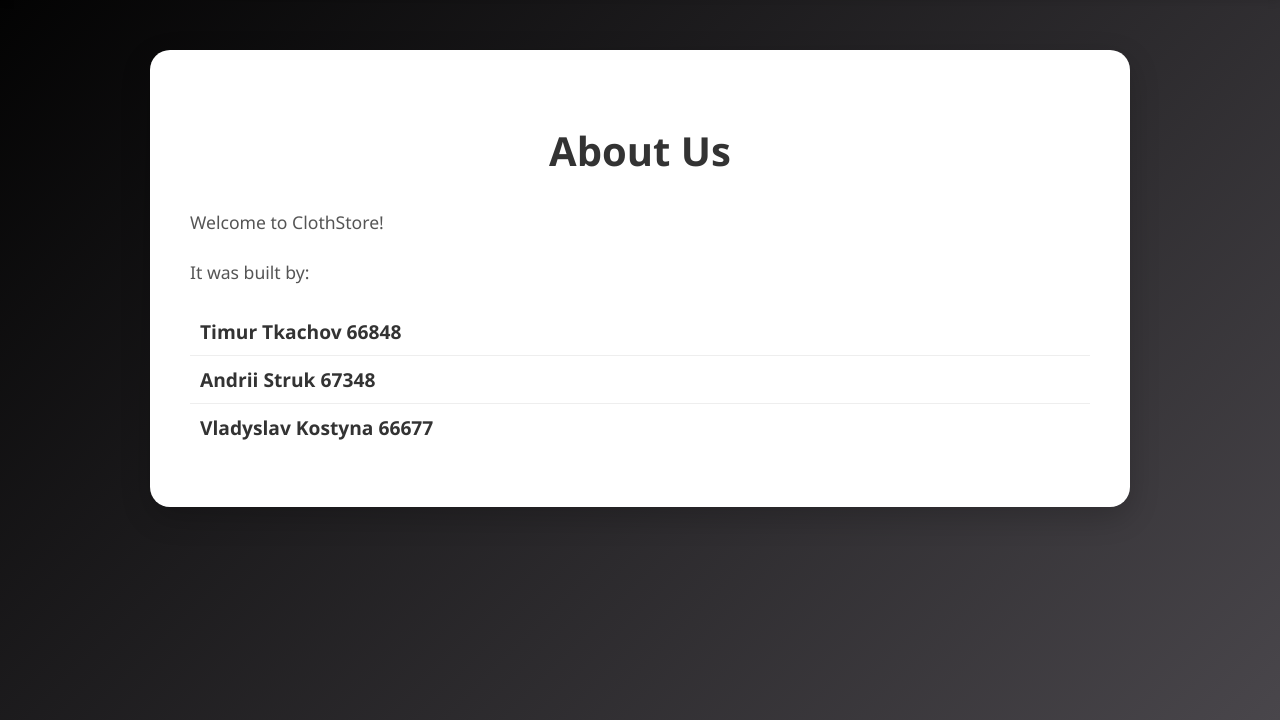
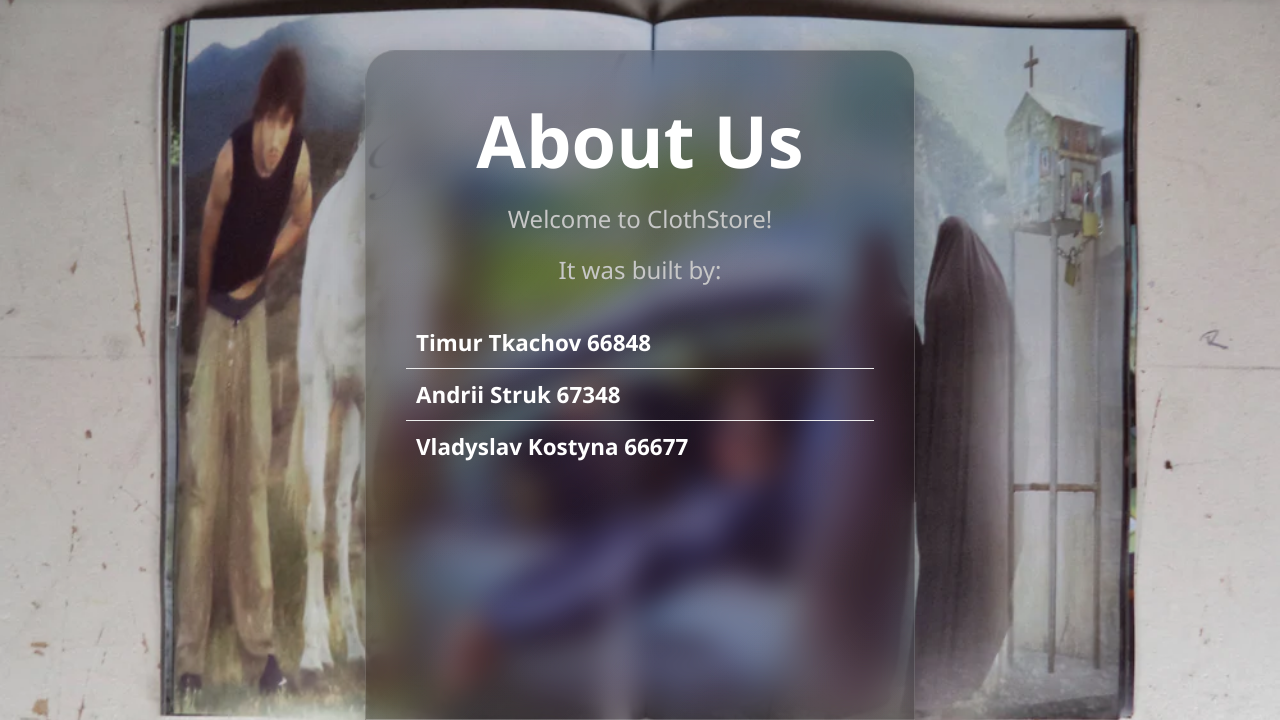
Before and after one commit to Aferist163/ClothStore, a PHP site: page /about.php in a window 1280 px wide. Shown: the part 80-800 px from the top of the page. Run offline with PHP 8.4, Linux system fonts and the light colour scheme; some web fonts are replaced.

Commit message:
🟢 | AboutUs_page_CSS

```diff
--- a/about.php
+++ b/about.php
@@ -15,23 +15,18 @@
 <body>
 
     <?php include 'header.php'; ?>
-
-    <div class="about-container">
+    <div class="main-container about">
+        <div class="about-container glass">
             <h2>About Us</h2>
-
-        <p>
-            Welcome to ClothStore!
-        </p>
-        <p>
-            It was built by:
-        </p>
-
+            <p>Welcome to ClothStore!</p>
+            <p>It was built by:</p>
             <ul class="creators-list">
                 <li>Timur Tkachov 66848</li>
                 <li>Andrii Struk 67348</li>
                 <li>Vladyslav Kostyna 66677</li>
             </ul>
-
+        </div>
     </div>
 
+
     <?php include 'footer.php'; ?>
--- a/css/about.css
+++ b/css/about.css
@@ -1,27 +1,39 @@
+.main-container.about {
+    background-image: url("../img/us.webp");
+     background-size: cover;
+    background-position: center;
+    background-repeat: no-repeat;
+    justify-content: center;
+
+}
+
 .about-container {
-    width: 100%;
-    max-width: 900px;
-    margin: 0 auto;
+    width: 550px;
     margin-top: 50px;
-    background: #fff;
-    border-radius: 20px;
+    height: calc(100% - 50px);
+    border-radius: 30px 30px 0 0;
     padding: 40px;
-    box-shadow: 0 10px 30px rgba(0, 0, 0, 0.2);
+    box-shadow: 0 10px 30px rgba(0, 0, 0, 0.3);
+    display: flex;
+    justify-content: start;
+    flex-direction: column;
+    box-sizing: border-box;
+    gap: 10px;
 }
 
 .about-container h2 {
     text-align: center;
-    color: #333;
-    margin-bottom: 30px;
+    color: #ffffff;
+    margin: 0;
     text-shadow: none;
-    font-size: 2.5rem;
+    font-size: 4.5rem;
 }
 
 .about-container p {
-    font-size: 1.1rem;
+    font-size: 1.5rem;
     line-height: 1.7;
-    color: #555;
-    margin-bottom: 20px;
+    margin: 0 auto;
+    color: #c7c7c7;
 }
 
 .creators-list {
@@ -30,8 +42,8 @@
 }
 
 .creators-list li {
-    font-size: 1.2rem;
-    color: #333;
+    font-size: 1.4rem;
+    color: #ffffff;
     font-weight: bold;
     padding: 10px;
     border-bottom: 1px solid #eee;
--- a/css/cart.css
+++ b/css/cart.css
@@ -1,6 +1,9 @@
 /* css/cart.css */
 .main-container.cart {
     background-image: url("../img/cart.webp");
+    background-size: cover;
+    background-position: center;
+    background-repeat: no-repeat;
 }
 
 .cart-container {
```
Also changed, not shown: img/us.webp (added). Lines whose indentation alone changed are shown as unchanged.
